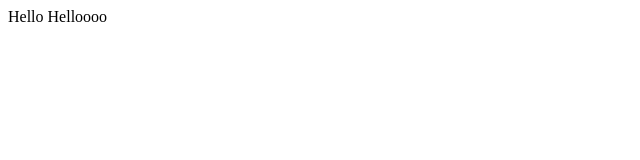
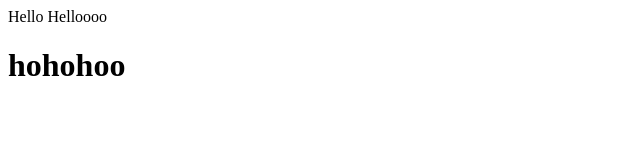
Before and after one commit to InuriHapuarachchi/test, a plain HTML site: page index.html in a window 1280 px wide. Shown: the whole page, without its empty margins (0-640 px from the left). Drawn offline with Linux system fonts and the light colour scheme.

Commit message:
Added h1

```diff
--- a/index.html
+++ b/index.html
@@ -4,5 +4,6 @@
         <body>
                 Helloooo
         </body>
+        <h1>hohohoo</h1>
     </html>
 </DOCTYPE>
```
